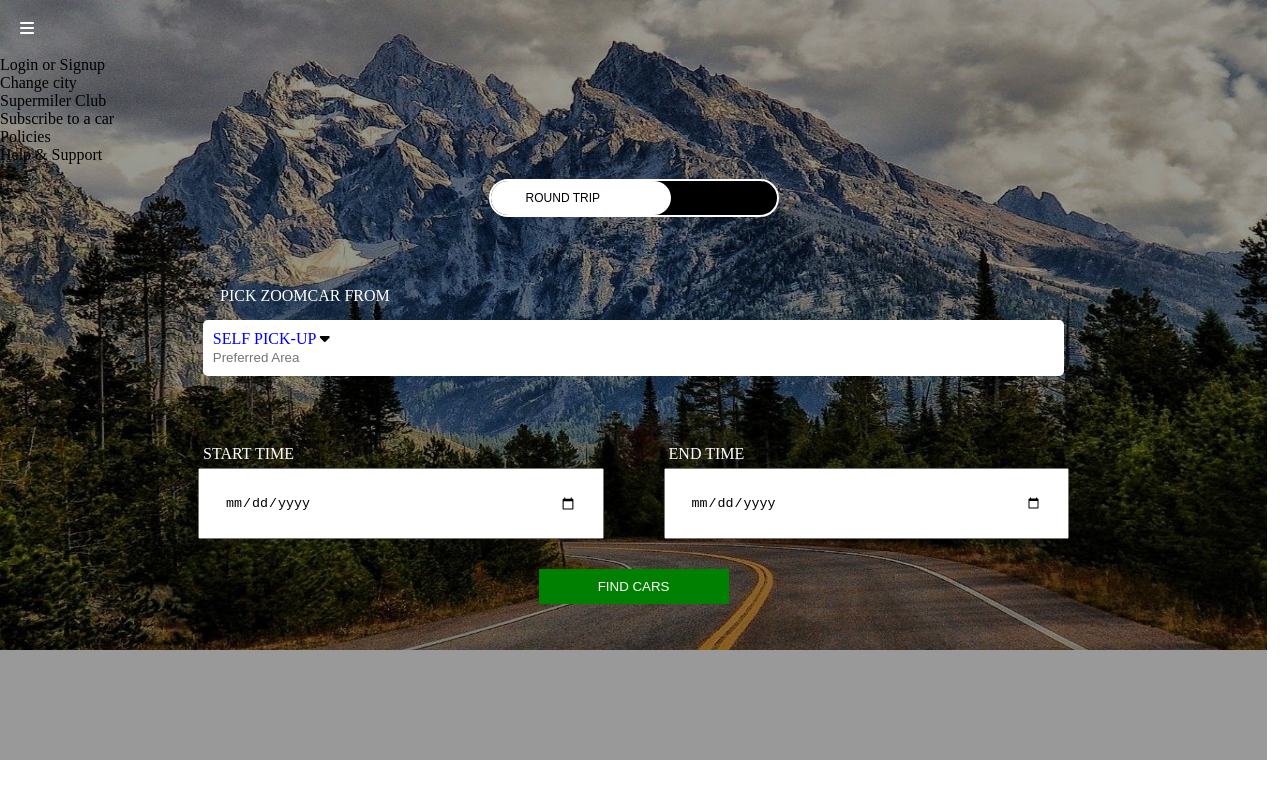
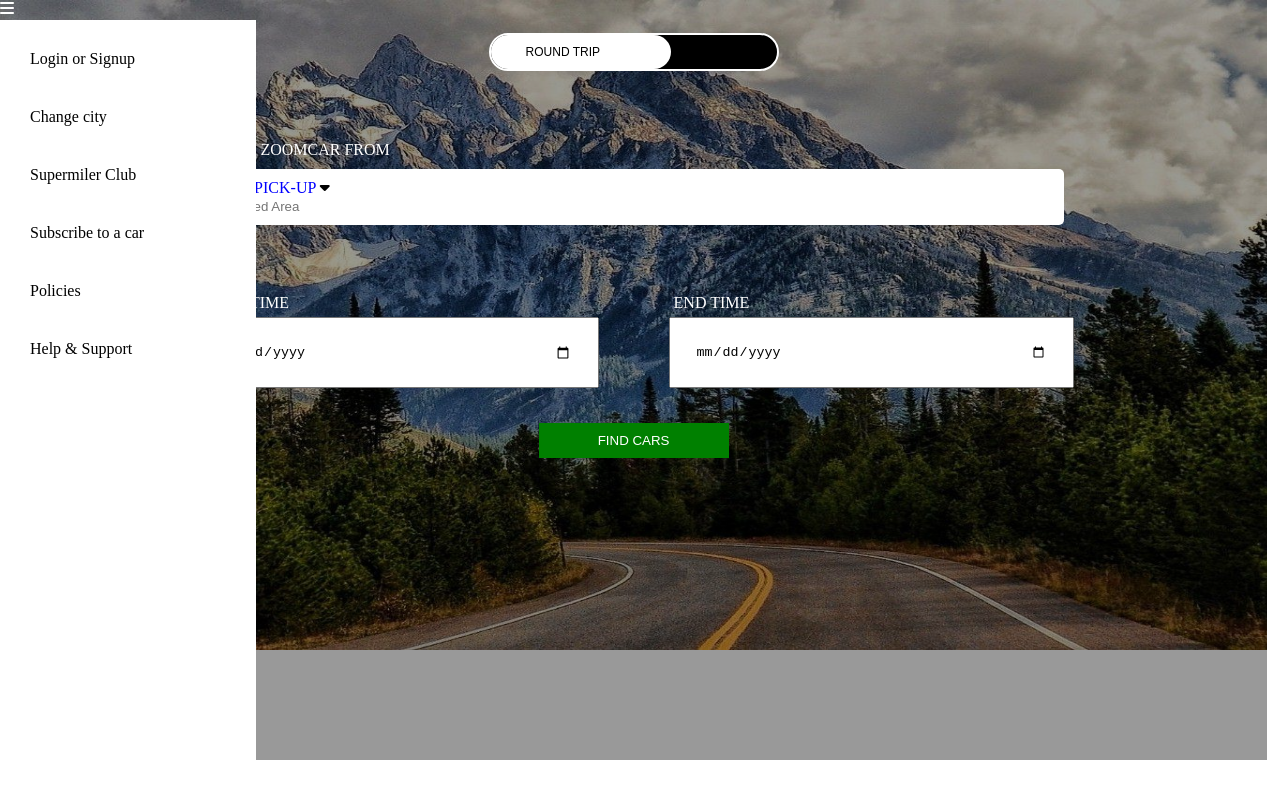
Before and after one commit to nishithagentyala/homePage, a plain HTML site: page index.html in a window 1280 px wide. Shown: the top 800 px of the page. Drawn offline with Linux system fonts and the light colour scheme.

Commit message:
modified code

```diff
--- a/index.css
+++ b/index.css
@@ -17,10 +17,22 @@ body {
   background: rgba(0, 0, 0, 0.4);
   height: 95vh;
 }
-.nav-bar i {
-  padding: 20px;
+.bar {
   color: white;
   cursor: pointer;
+  position: relative;
+}
+.nav-bar {
+  background: white;
+  position: absolute;
+  top: 20px;
+  height: 98vh;
+  width: 20%;
+}
+li {
+  list-style: none;
+  padding: 10px;
+  margin: 20px;
 }
 .button-box {
   width: 290px;
@@ -56,7 +68,7 @@ body {
 }
 .area {
   background-color: white;
-  margin: 15px auto;
+  margin: 10px auto;
   color: black;
   width: 68%;
   display: block;
@@ -91,7 +103,7 @@ form {
 form div {
   display: grid;
   width: 32%;
-  margin: 30px;
+  margin: 35px;
 }
 form label {
   margin: 5px;
--- a/index.html
+++ b/index.html
@@ -17,9 +17,7 @@
   </head>
   <body>
     <div class="container">
-      <div class="div">
       <div class="nav-bar">
-          <i class="fas fa-bars"></i>
         <nav>
           <ul>
             <li>Login or Signup</li>
@@ -31,6 +29,8 @@
           </ul>
         </nav>
       </div>
+      <div class="div">
+        <i class="fas fa-bars bar"></i>
         <div class="form-box">
           <div class="button-box">
             <div id="btn"></div>
```
Lines whose indentation alone changed are shown as unchanged.
